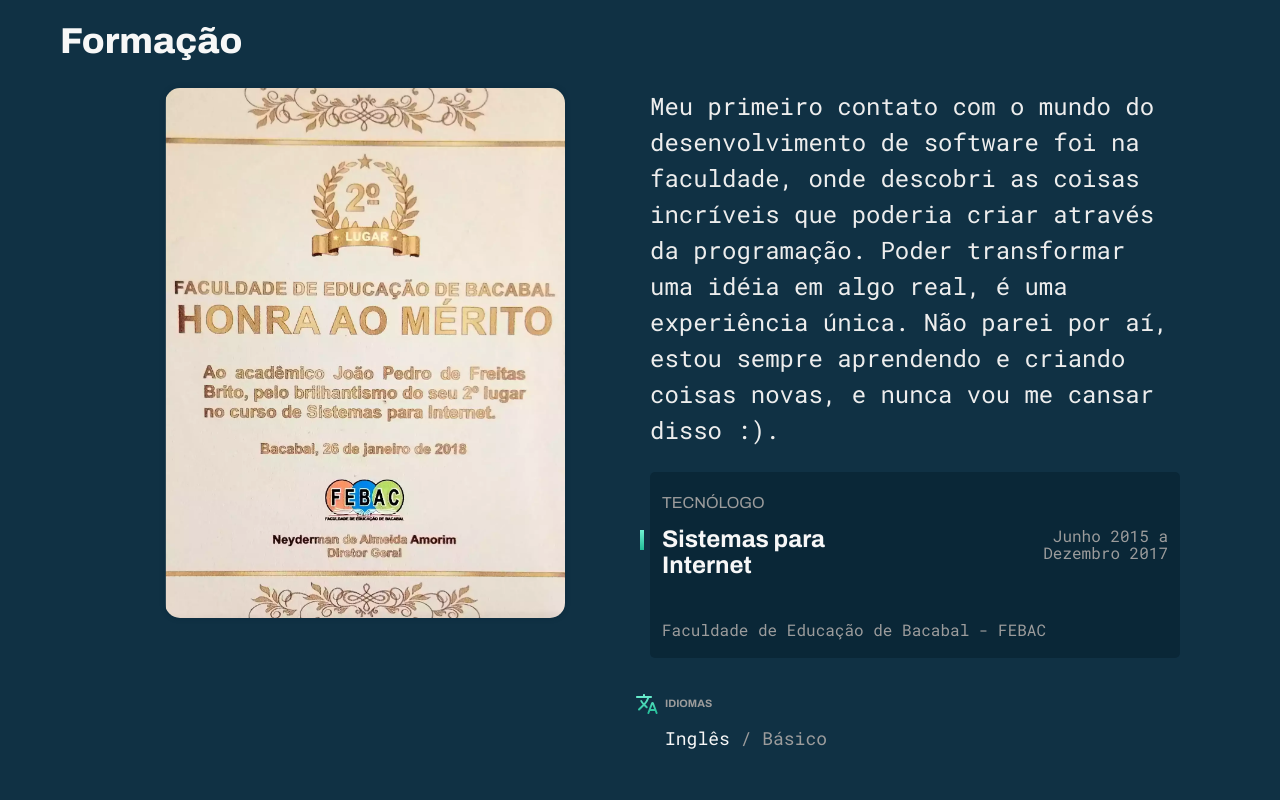
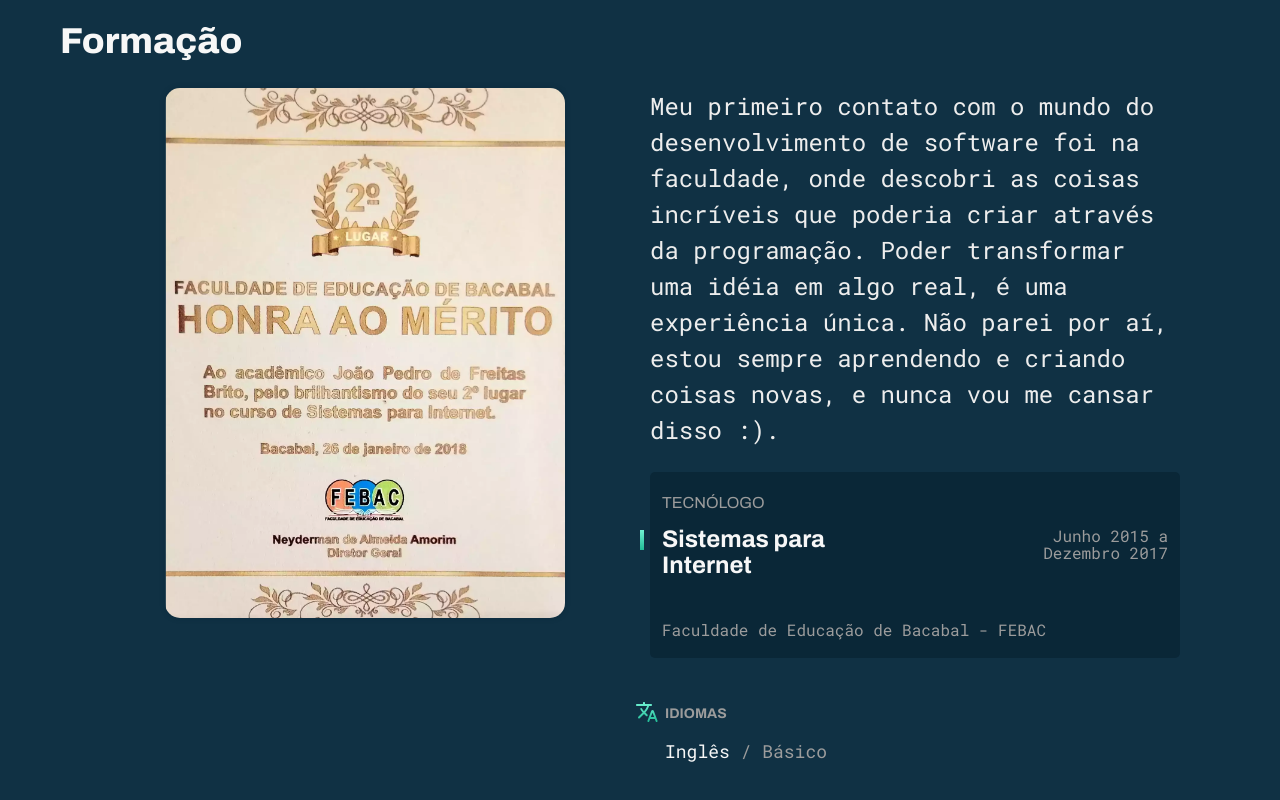
Before and after one commit to joaoplay16/portifolio, a React (Create React App) app: page / in a window 1280 px wide. Shown: the part 1940-2740 px from the top of the page. Built offline with nearby package versions, Linux system fonts and the light colour scheme.

Commit message:
.font-1-xs-b added to typography

```diff
--- a/src/css/typography.css
+++ b/src/css/typography.css
@@ -1,5 +1,9 @@
 .font-1-xs {
   font: 400 0.875rem/1.12 "Archivo", sans-serif;
+}
+
+.font-1-xs-b {
+  font: 700 0.875rem/1.12 "Archivo", sans-serif;
 }
 
 .font-2-xs {
```
